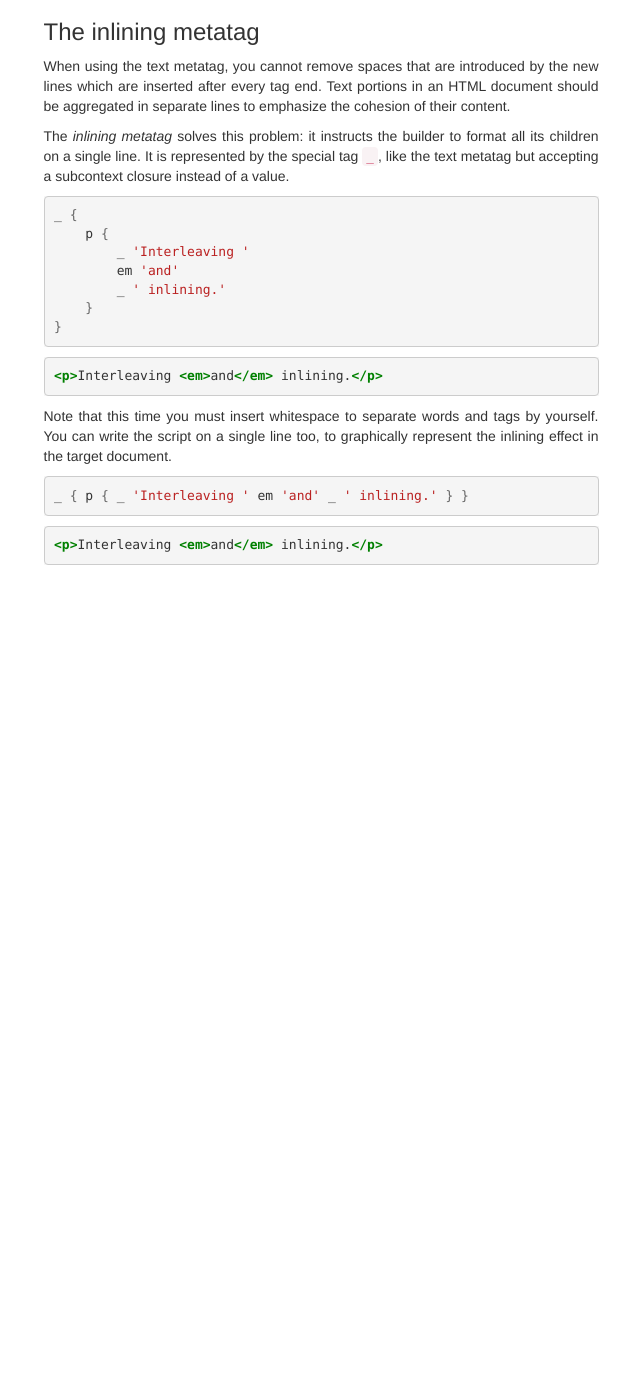
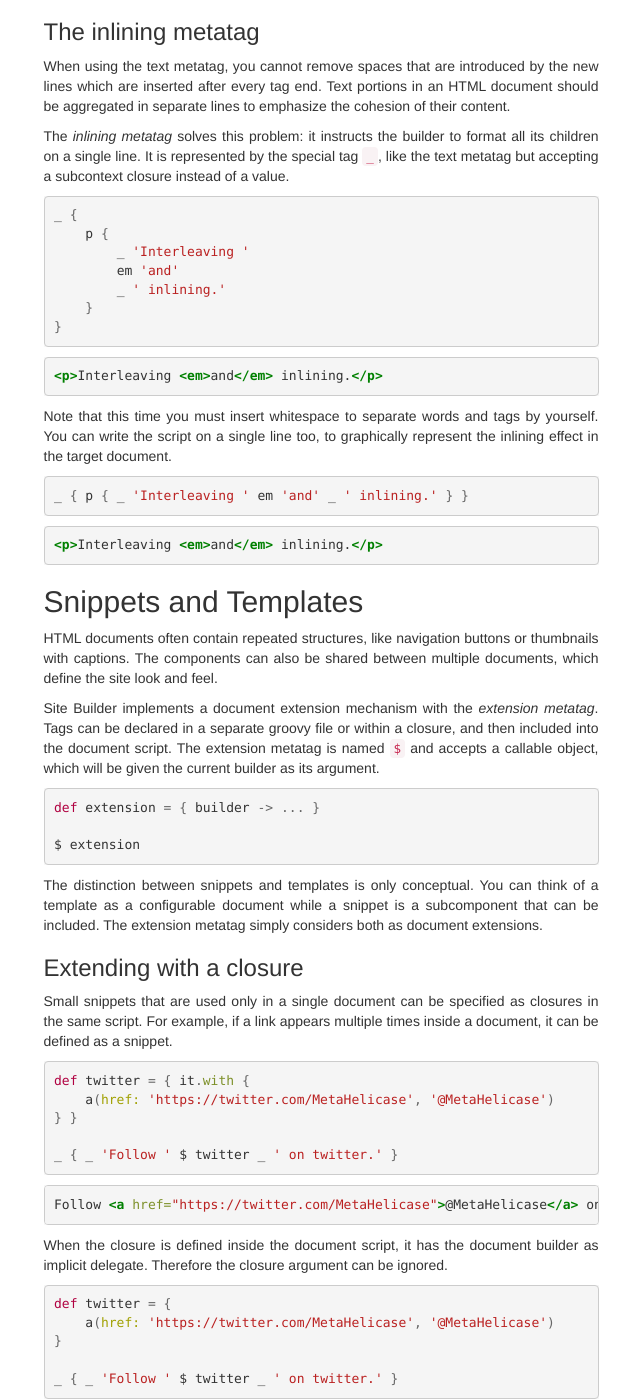
Before and after one commit to metahelicase/site-builder, a Jekyll site: the page built from examples/index.md, in a window 1280 px wide and 1400 px high, scrolled down 3860 px. Shown: the whole window, without its empty margins (319-959 px from the left). Built offline with Jekyll 4.4.1, drawn with Linux system fonts in a browser that asks for light colours; nearby versions of some CDN libraries; Markdown is read by kramdown in place of the engine named in the settings; before the commit the page ends 4435 px from its top, so only the background shows below that; some of the changed text lies outside the part shown.

Commit message:
Snippet and templates examples

```diff
--- a/examples/index.md
+++ b/examples/index.md
@@ -257,3 +257,117 @@ _ { p { _ 'Interleaving ' em 'and' _ ' inlining.' } }
 {% highlight html %}
 <p>Interleaving <em>and</em> inlining.</p>
 {% endhighlight %}
+
+## Snippets and Templates
+
+HTML documents often contain repeated structures, like navigation buttons or thumbnails with captions.
+The components can also be shared between multiple documents, which define the site look and feel.
+
+Site Builder implements a document extension mechanism with the *extension metatag*.
+Tags can be declared in a separate groovy file or within a closure, and then included into the document script.
+The extension metatag is named `$` and accepts a callable object, which will be given the current builder as its argument.
+
+{% highlight groovy %}
+def extension = { builder -> ... }
+
+$ extension
+{% endhighlight %}
+
+The distinction between snippets and templates is only conceptual.
+You can think of a template as a configurable document while a snippet is a subcomponent that can be included.
+The extension metatag simply considers both as document extensions.
+
+### Extending with a closure
+
+Small snippets that are used only in a single document can be specified as closures in the same script.
+For example, if a link appears multiple times inside a document, it can be defined as a snippet.
+
+{% highlight groovy %}
+def twitter = { it.with {
+    a(href: 'https://twitter.com/MetaHelicase', '@MetaHelicase')
+} }
+
+_ { _ 'Follow ' $ twitter _ ' on twitter.' }
+{% endhighlight %}
+
+{% highlight html %}
+Follow <a href="https://twitter.com/MetaHelicase">@MetaHelicase</a> on twitter.
+{% endhighlight %}
+
+When the closure is defined inside the document script, it has the document builder as implicit delegate.
+Therefore the closure argument can be ignored.
+
+{% highlight groovy %}
+def twitter = {
+    a(href: 'https://twitter.com/MetaHelicase', '@MetaHelicase')
+}
+
+_ { _ 'Follow ' $ twitter _ ' on twitter.' }
+{% endhighlight %}
+
+{% highlight html %}
+Follow <a href="https://twitter.com/MetaHelicase">@MetaHelicase</a> on twitter.
+{% endhighlight %}
+
+Snippets can be parameterized by defining a closure with parameters.
+However the extension metatag requires a closure that accepts the builder as its only argument, so when invoked the closure must be armored inside an other closure.
+
+{% highlight groovy %}
+def twitter = { account ->
+    a(href: "https://twitter.com/$account", "@$account")
+}
+
+_ { _ 'Follow ' $ { twitter 'MetaHelicase' } _ ' on twitter.' }
+{% endhighlight %}
+
+{% highlight html %}
+Follow <a href="https://twitter.com/MetaHelicase">@MetaHelicase</a> on twitter.
+{% endhighlight %}
+
+### Extending with a class
+
+Extensions can be defined as groovy classes under the path `src/main/groovy`.
+An extension class must implement the `call` method that accepts the document builder as its argument.
+
+For example, you can define a footer component for the HTML documents of your site.
+
+{% highlight groovy %}
+class Footer {
+
+    String copyrightYear
+    String email
+    String phone
+
+    void call(document) {
+        document.with {
+            footer {
+                p {
+                    small('style': 'color:grey;') {
+                        _ "&copy; Copyright $copyrightYear, Owner,"
+                        _ { _ 'email: ' a('href': "mailto:$email", email) _ ','}
+                        _ { _ 'tel. ' a('href': "tel:$phone", phone) }
+                    }
+                }
+            }
+        }
+    }
+}
+{% endhighlight %}
+
+Then a footer instance can be configured and included into the document.
+
+{% highlight groovy %}
+$ new Footer(copyrightYear: '2015-2016', email: 'mail@example.com', phone: '001231231234
+{% endhighlight %}
+
+{% highlight html %}
+<footer>
+    <p>
+        <small style="color:grey;">
+            &copy; Copyright 2015-2016, Owner,
+            email: <a href="mailto:mail@example.com">mail@example.com</a>,
+            tel. <a href="tel:001231231234">001231231234</a>
+        </small>
+    </p>
+</footer>
+{% endhighlight %}
```
